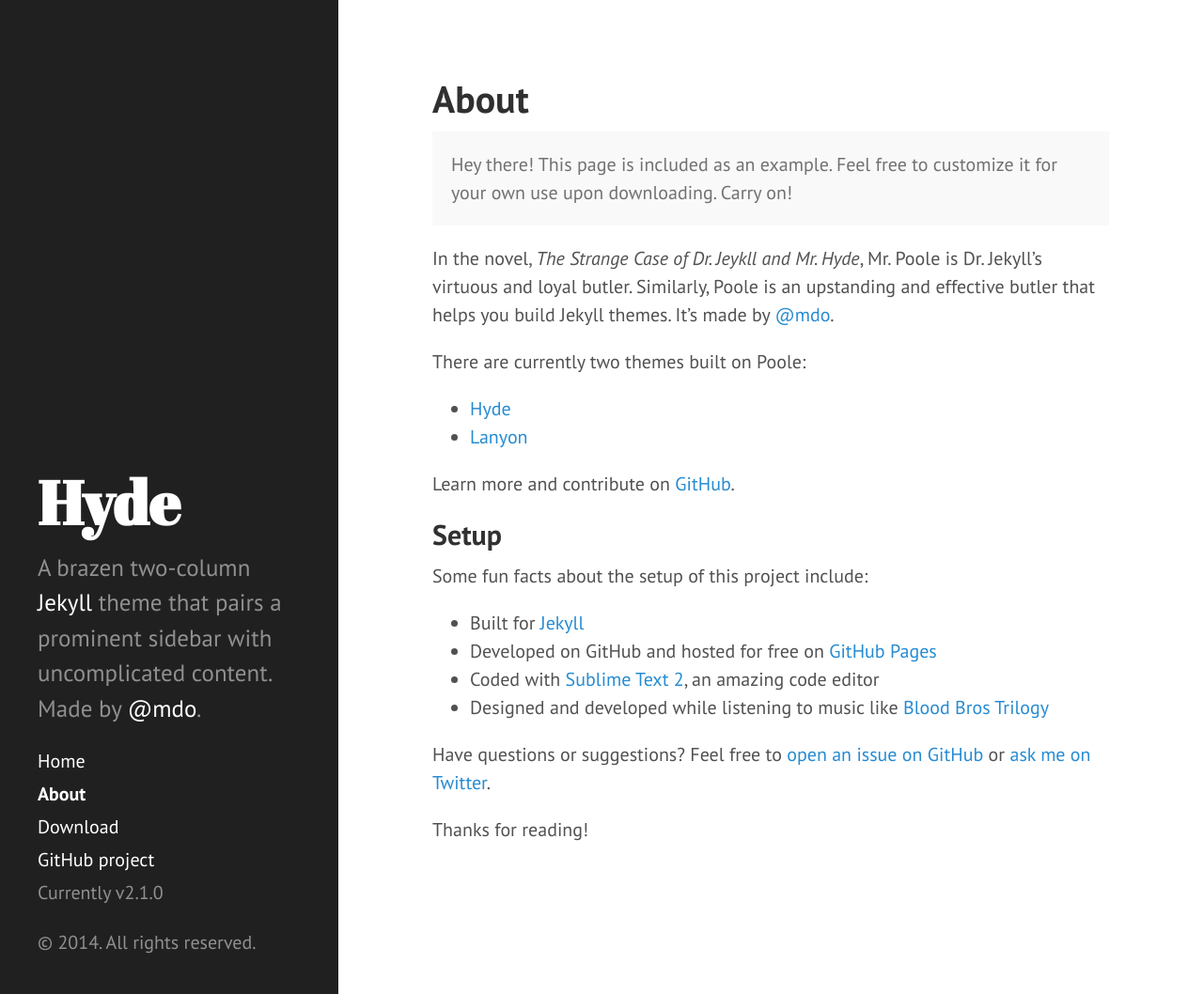
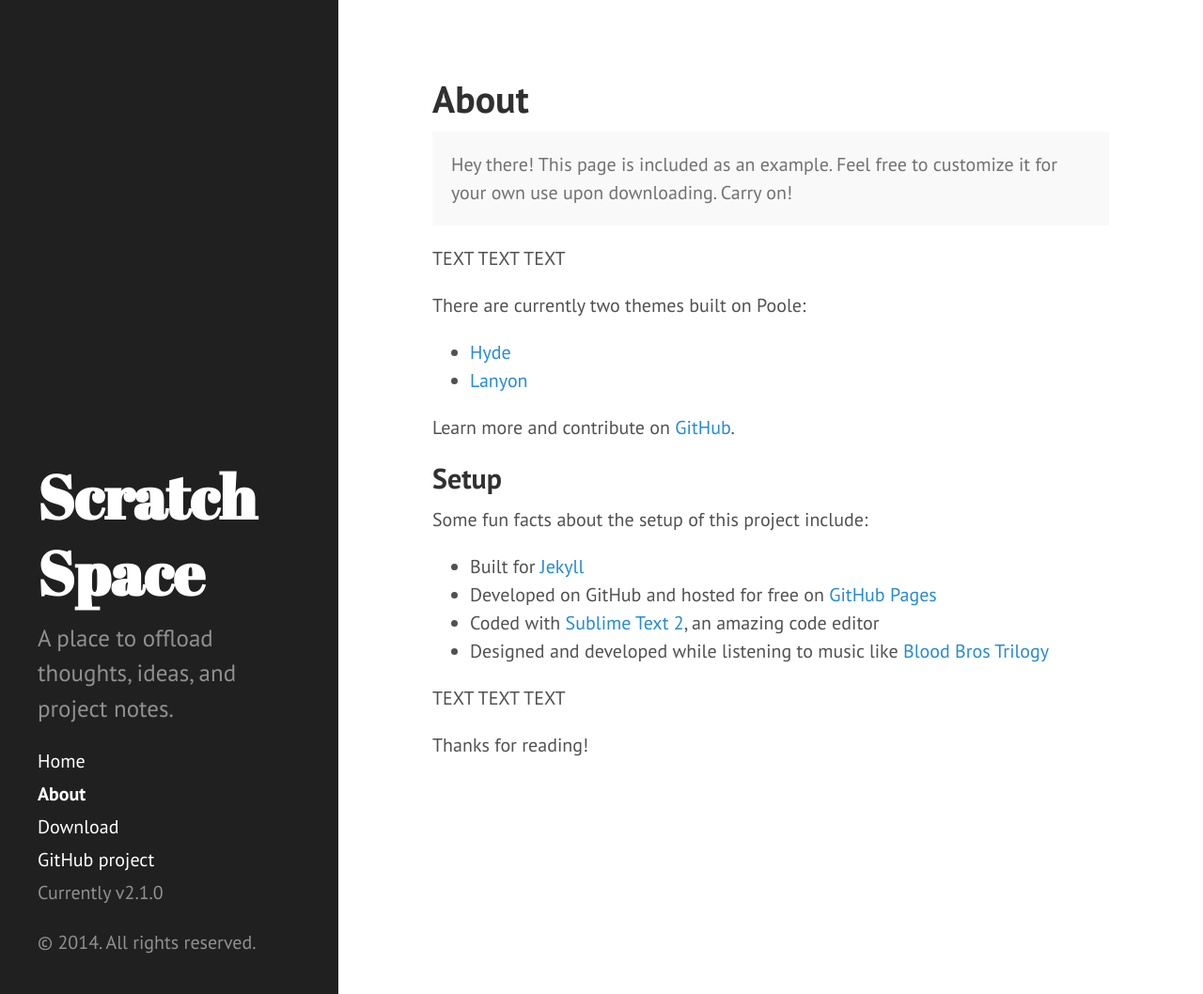
Before and after one commit to Popp1nFresh/Popp1nFresh.github.io, a Jekyll site: the page built from about.md, in a window 1280 px wide and 1058 px high. Shown: the whole window at 94% size. Built offline with Jekyll 4.4.1, drawn with Linux system fonts in a browser that asks for light colours; Markdown is read by kramdown in place of the engine named in the settings.

Commit message:
Changed some text.

```diff
--- a/CNAME
+++ /dev/null
@@ -1 +0,0 @@
-hyde.getpoole.com
--- a/_config.yml
+++ b/_config.yml
@@ -7,15 +7,15 @@ permalink:        pretty
 relative_permalinks: true
 
 # Setup
-title:            Hyde
-tagline:          'A Jekyll theme'
-description:      'A brazen two-column <a href="http://jekyllrb.com" target="_blank">Jekyll</a> theme that pairs a prominent sidebar with uncomplicated content. Made by <a href="https://twitter.com/mdo" target="_blank">@mdo</a>.'
-url:              http://hyde.getpoole.com
+title:            Scratch Space
+tagline:          'Random thoughts'
+description:      'A place to offload thoughts, ideas, and project notes.'
+url:              http://popp1nfresh.github.io
 baseurl:          /
 
 author:
-  name:           'Mark Otto'
-  url:            https://twitter.com/mdo
+  name:           'Popp1nFresh'
+  url:            https://twitter.com/
 
 paginate:         5
 
--- a/about.md
+++ b/about.md
@@ -7,7 +7,7 @@ title: About
   Hey there! This page is included as an example. Feel free to customize it for your own use upon downloading. Carry on!
 </p>
 
-In the novel, *The Strange Case of Dr. Jeykll and Mr. Hyde*, Mr. Poole is Dr. Jekyll's virtuous and loyal butler. Similarly, Poole is an upstanding and effective butler that helps you build Jekyll themes. It's made by [@mdo](https://twitter.com/mdo).
+TEXT TEXT TEXT
 
 There are currently two themes built on Poole:
 
@@ -25,6 +25,6 @@ Some fun facts about the setup of this project include:
 * Coded with [Sublime Text 2](http://sublimetext.com), an amazing code editor
 * Designed and developed while listening to music like [Blood Bros Trilogy](https://soundcloud.com/maddecent/sets/blood-bros-series)
 
-Have questions or suggestions? Feel free to [open an issue on GitHub](https://github.com/poole/issues/new) or [ask me on Twitter](https://twitter.com/mdo).
+TEXT TEXT TEXT
 
 Thanks for reading!
```
